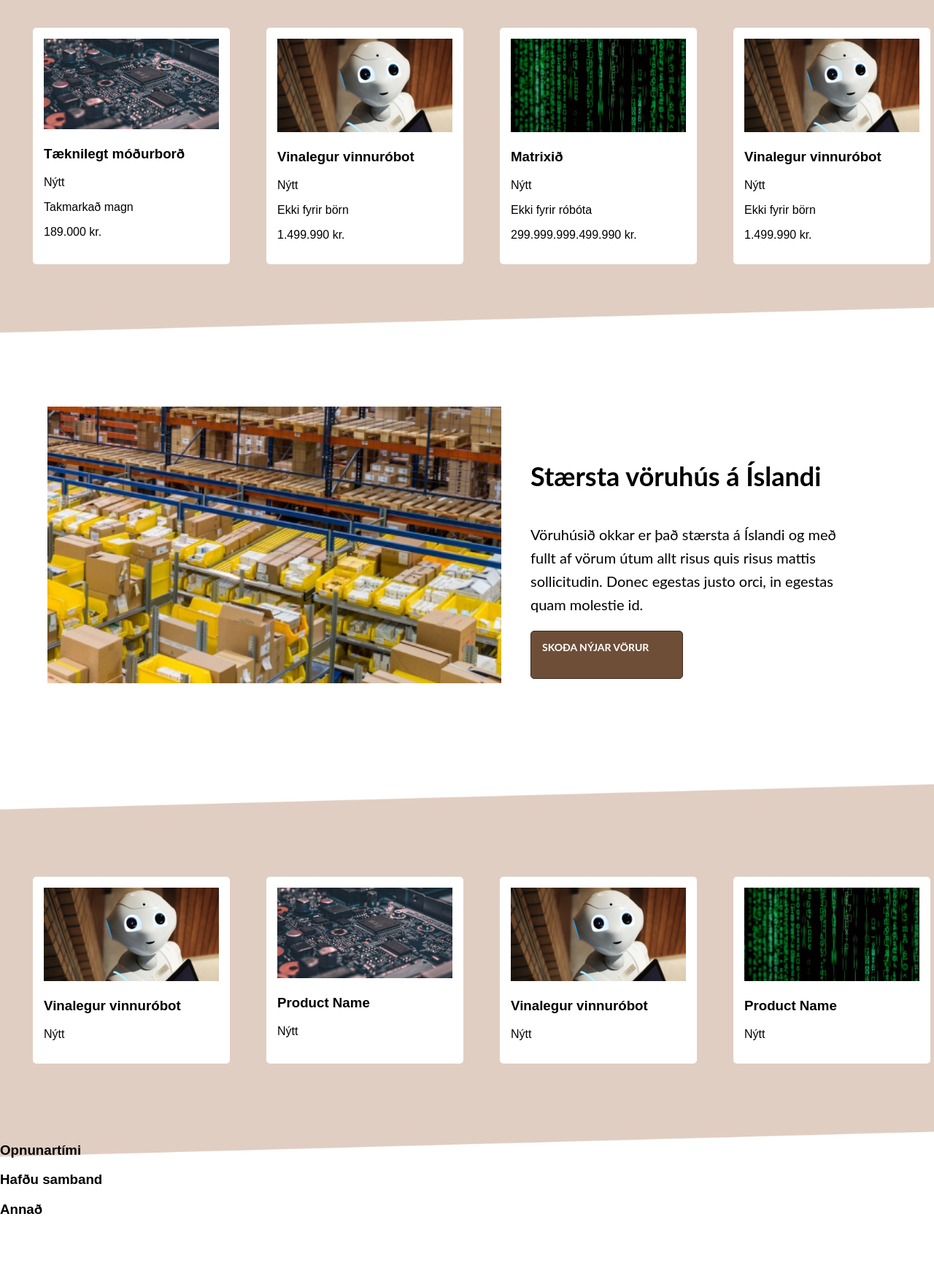
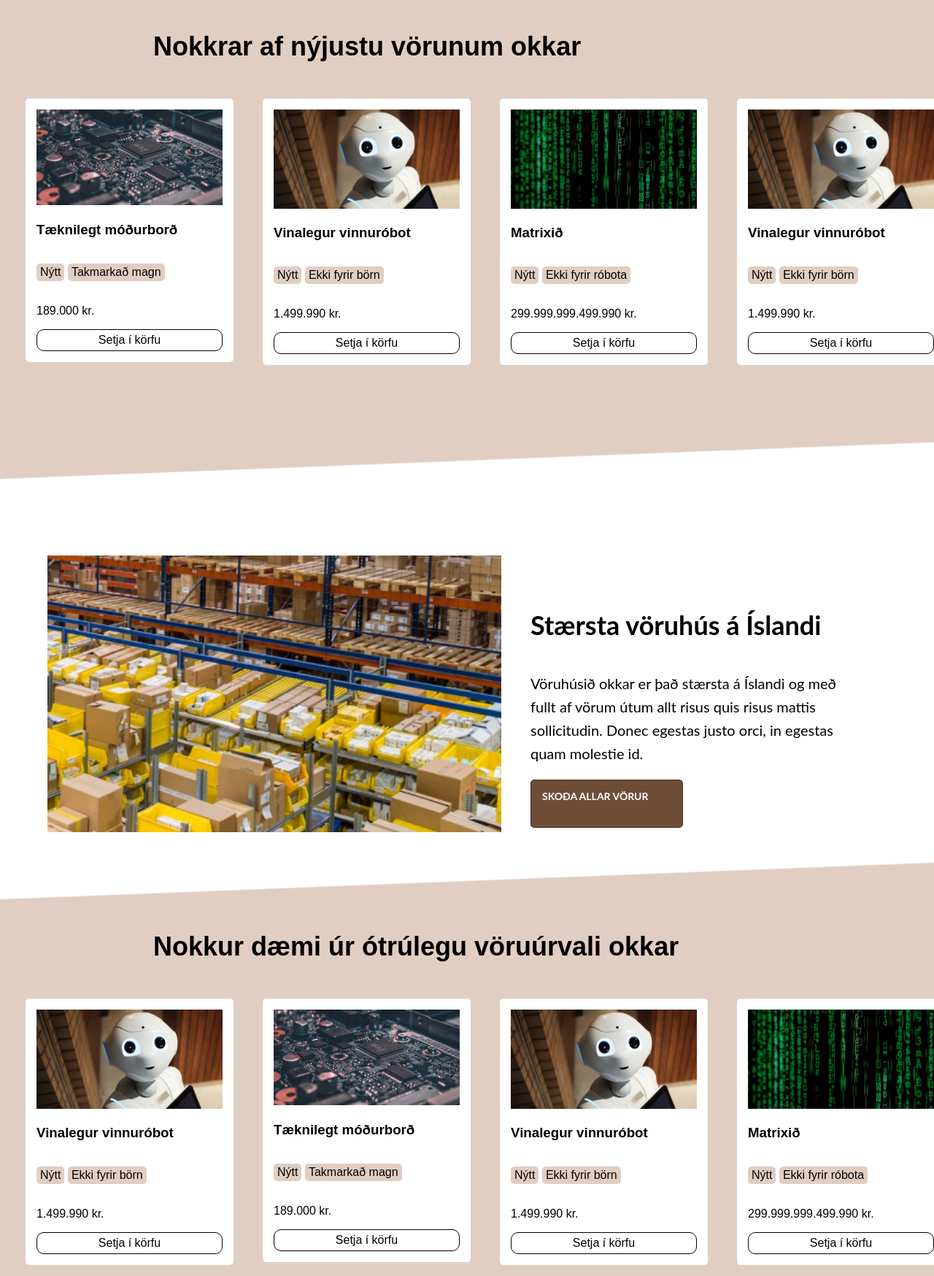
Before and after one commit to hea96/taeknibudin, a website: page index.html in a window 1280 px wide. Shown: the part 1432-3180 px from the top of the page at 73% size. Before the commit the page ends 3119 px from the top, so only its background shows below. Drawn offline with Linux system fonts and the light colour scheme.

Commit message:
Breytingar á forsíðunni, style.scss nöfn fyrir forsíðu

```diff
--- a/index.html
+++ b/index.html
@@ -27,6 +27,13 @@
             <div class="cart-count">1</div>
             <div class="cart-icon"></div>
         </div>
+        <div class="mobile-controls">
+            <div class="cart-container">
+                <div class="cart-icon"></div>
+                <div class="cart-count">1</div>
+            </div>
+            <div class="hamburger"></div>
+        </div>
     </header>
     <section class="promo">
         <h2>Tilboðsvika</h2>
@@ -51,34 +58,57 @@
         </div>
     </section>
     <section class="featured-products">
+        <div class="product-header">
+            <h2>Nokkrar af nýjustu vörunum okkar</h2>
+        </div>
         <div class="products">
             <div class="product">
                 <img src="/images/alexandre-debieve-FO7JIlwjOtU-unsplash 1.jpg" alt="Product Image">
                 <h3>Tæknilegt móðurborð</h3>
-                <p>Nýtt</p>
-                <p>Takmarkað magn</p>
+                <div class="tag-wrapper">
+                    <p class="tag">Nýtt</p>
+                </div>
+                <div class="tag-wrapper">
+                    <p class="tag">Takmarkað magn</p>
+                </div>
                 <p>189.000 kr.</p>
+                <span class="btn-product">Setja í körfu</span>
             </div>
             <div class="product">
                 <img src="/images/alex-knight-2EJCSULRwC8-unsplash 1.jpg" alt="Product Image">
                 <h3>Vinalegur vinnuróbot</h3>
-                <p>Nýtt</p>
-                <p>Ekki fyrir börn</p>
+                <div class="tag-wrapper">
+                    <p class="tag">Nýtt</p>
+                </div>
+                <div class="tag-wrapper">
+                    <p class="tag">Ekki fyrir börn</p>
+                </div>
                 <p>1.499.990 kr.</p>
+                <span class="btn-product">Setja í körfu</span>
             </div>
             <div class="product">
                 <img src="/images/markus-spiske-iar-afB0QQw-unsplash 1.jpg" alt="Product Image">
                 <h3>Matrixið</h3>
-                <p>Nýtt</p>
-                <p>Ekki fyrir róbóta</p>
+                <div class="tag-wrapper">
+                    <p class="tag">Nýtt</p>
+                </div>
+                <div class="tag-wrapper">
+                    <p class="tag">Ekki fyrir róbota</p>
+                </div>
                 <p>299.999.999.499.990 kr.</p>
+                <span class="btn-product">Setja í körfu</span>
             </div>
             <div class="product">
                 <img src="images/alex-knight-2EJCSULRwC8-unsplash 1.jpg" alt="Product Image">
                 <h3>Vinalegur vinnuróbot</h3>
-                <p>Nýtt</p>
-                <p>Ekki fyrir börn</p>
+                <div class="tag-wrapper">
+                    <p class="tag">Nýtt</p>
+                </div>
+                <div class="tag-wrapper">
+                    <p class="tag">Ekki fyrir börn</p>
+                </div>
                 <p>1.499.990 kr.</p>
+                <span class="btn-product">Setja í körfu</span>
             </div>
         </div>
     </section>
@@ -94,32 +124,63 @@
                 </p>
 
                 <div class="btn">
-                    <span class="btn-text">SKOÐA NÝJAR VÖRUR</span>
+                    <span class="btn-text">SKOÐA ALLAR VÖRUR</span>
                 </div>
             </div>
         </div>
     </section>
     <section class="featured-products2">
+        <div class="product-header">
+            <h2>Nokkur dæmi úr ótrúlegu vöruúrvali okkar</h2>
+        </div>
         <div class="products2">
             <div class="product2">
                 <img src="/images/alex-knight-2EJCSULRwC8-unsplash 1.jpg" alt="Product Image">
                 <h3>Vinalegur vinnuróbot</h3>
-                <p>Nýtt</p>
+                <div class="tag-wrapper">
+                    <p class="tag">Nýtt</p>
+                </div>
+                <div class="tag-wrapper">
+                    <p class="tag">Ekki fyrir börn</p>
+                </div>
+                <p>1.499.990 kr.</p>
+                <span class="btn-product">Setja í körfu</span>
             </div>
             <div class="product2">
                 <img src="/images/alexandre-debieve-FO7JIlwjOtU-unsplash 1.jpg" alt="Product Image">
-                <h3>Product Name</h3>
-                <p>Nýtt</p>
+                <h3>Tæknilegt móðurborð</h3>
+                <div class="tag-wrapper">
+                    <p class="tag">Nýtt</p>
+                </div>
+                <div class="tag-wrapper">
+                    <p class="tag">Takmarkað magn</p>
+                </div>
+                <p>189.000 kr.</p>
+                <span class="btn-product">Setja í körfu</span>
             </div>
             <div class="product2">
                 <img src="/images/alex-knight-2EJCSULRwC8-unsplash 1.jpg" alt="Product Image">
                 <h3>Vinalegur vinnuróbot</h3>
-                <p>Nýtt</p>
+                <div class="tag-wrapper">
+                    <p class="tag">Nýtt</p>
+                </div>
+                <div class="tag-wrapper">
+                    <p class="tag">Ekki fyrir börn</p>
+                </div>
+                <p>1.499.990 kr.</p>
+                <span class="btn-product">Setja í körfu</span>
             </div>
             <div class="product2">
                 <img src="/images/markus-spiske-iar-afB0QQw-unsplash 1.jpg" alt="Product Image">
-                <h3>Product Name</h3>
-                <p>Nýtt</p>
+                <h3>Matrixið</h3>
+                <div class="tag-wrapper">
+                    <p class="tag">Nýtt</p>
+                </div>
+                <div class="tag-wrapper">
+                    <p class="tag">Ekki fyrir róbota</p>
+                </div>
+                <p>299.999.999.499.990 kr.</p>
+                <span class="btn-product">Setja í körfu</span>
             </div>
         </div>
     </section>
--- a/styles/_content.scss
+++ b/styles/_frontpagecontent.scss
@@ -4,6 +4,7 @@
     justify-content: center;
     align-items: center;
     width: 100%;
+    margin-top: 100px;
 }
 
 .content-new-cta .inner-container{
--- /dev/null
+++ b/styles/_frontpagemedia.scss
@@ -0,0 +1,82 @@
+header .mobile-controls {
+    display: none;
+    align-items: center;
+    gap: 20px;
+}
+
+
+@media (max-width: 501px) {
+
+    header .search,
+    header .categories,
+    header .cart {
+        display: none ;
+    }
+
+
+    header .mobile-controls {
+        display: flex;
+        cursor: pointer;
+    }
+
+    header .hamburger {
+        width: 24px;
+        height: 20px;
+        fill: currentColor;
+    }
+
+    header .cart-container .cart-icon {
+        background-image: url("/images/Cart\ icon.svg");
+        width: 30px;
+        height: 30px;
+        position: relative;
+        margin-right: 20px;
+    }
+
+    header .cart-container .cart-count {
+        background: #6F4E37;
+        padding: 3px 7px;
+        border-radius: 50%;
+        font-family: "Lato", sans-serif;
+        font-weight: 400;
+        font-size: 14px;
+        line-height: 20px;
+        color: #FEFEFE;
+        position: absolute;
+        top: 30px;
+        right: 60px;
+        z-index: 1;
+    }
+
+    section.content .inner-container {
+        flex-direction: column;
+    }
+
+    section.content .photo,
+    section.content .photo1 {
+        margin: 10px 0;
+    }
+
+
+    .products, .products2 {
+        display: flex;
+        flex-wrap: wrap;
+        justify-content: space-between;
+    }
+
+    .product, .product2 {
+        flex-basis: 100%;
+        margin: 10px 0;
+    }
+
+
+    section.promo h2 {
+        font-size: 2rem;
+        text-align: center;
+    }
+
+    section.content .description {
+        text-align: center;
+        padding: 0 10px;
+    }
+}
--- /dev/null
+++ b/styles/_frontpageproduct.scss
@@ -0,0 +1,69 @@
+.featured-products {
+    display: flex;
+    flex-direction: column;
+    justify-content: flex-start;
+    align-items: flex-start;
+    width: 100%;
+    height: auto;
+    flex-wrap: wrap;
+    padding: 10px;
+    background: url("/images/Beigebackground.jpg");
+    background-repeat: no-repeat;
+    background-size: cover;
+    background-position: center;
+    min-height: calc(668px + 30px);
+}
+
+.product-header {
+    padding: 10px 0;
+    font-size: 1.5em;
+    text-align: left;
+    margin-left: 200px;
+    margin-top: 50px;
+}
+
+.products {
+    display: flex;
+    flex-wrap: wrap;
+    justify-content: center;
+    align-items: flex-start;
+    padding: 0px 15px;
+    gap: 20px;
+    width: 100%;
+}
+
+.product {
+    flex: 1 0 22%;
+    margin: 10px;
+    text-align: left;
+    justify-content: space-between;
+    padding: 15px;
+    border-radius: 5px;
+    background-color: #FFFFFF;
+    box-sizing: border-box;
+}
+
+.product img {
+    width: 100%;
+    height: auto;
+    max-width: 100%;
+}
+
+.tag-wrapper {
+    display: inline-block;
+}
+
+.tag {
+    display: inline-block;
+    border-radius: 5px;
+    background-color: #E1CEC2;
+    padding: 3px 5px;
+}
+
+.btn-product {
+    display: block;
+    border: 1px solid black;
+    padding: 5px 0;
+    text-align: center;
+    border-radius: 10px;
+}
--- a/styles/_product1.scss
+++ b/styles/_frontpageproduct1.scss
@@ -1,28 +1,39 @@
 .featured-products2 {
     display: flex;
-    justify-content: center;
-    align-items: center;
+    flex-direction: column;
+    justify-content: flex-start;
+    align-items: flex-start;
     width: 100%;
-    height: 674px;
+    height: auto;
     flex-wrap: wrap;
-    padding: 20px;
+    padding: 10px;
     background: url("/images/Beigebackground.jpg");
     background-repeat: no-repeat;
-    background-size: 1640px 520px;
+    background-size: cover;
     background-position: center;
-    margin-bottom: -140px;
+    min-height: calc(668px + 30px);
+}
+
+.product-header2 {
+    padding: 10px 0;
+    font-size: 1.5em;
+    text-align: left;
+    margin-left: 200px;
+    margin-top: 50px;
 }
 
 .products2 {
     display: flex;
     flex-wrap: wrap;
     justify-content: center;
+    align-items: flex-start;
     padding: 0px 15px;
-    gap: 30px;
+    gap: 20px;
+    width: 100%;
 }
 
 .product2 {
-    flex: 1 0 21%;
+    flex: 1 0 22%;
     margin: 10px;
     text-align: left;
     justify-content: space-between;
@@ -33,6 +44,7 @@
 }
 
 .product2 img {
+    width: 100%;
+    height: auto;
     max-width: 100%;
-    height: auto;
 }
--- a/styles/_header.scss
+++ b/styles/_header.scss
@@ -107,6 +107,9 @@ header {
             z-index: 1;
         }
     }
+    .hamburger{
+        background-image: url('/images/Vector.svg');
+    }
 }
 
 body {
--- a/styles/_product.scss
+++ /dev/null
@@ -1,37 +0,0 @@
-.featured-products {
-    display: flex;
-    justify-content: center;  // Horizontally centers content
-    align-items: center;      // Vertically centers content
-    width: 100%;
-    height: 674px;
-    flex-wrap: wrap;
-    padding: 20px;
-    background: url("/images/Beigebackground.jpg");
-    background-repeat: no-repeat;
-    background-size: 1640px 520px;  // Adjusted to cover to ensure the background fills the container
-    background-position: center; // Ensures the background image is centered
-}
-
-.products {
-    display: flex;
-    flex-wrap: wrap;
-    justify-content: center;
-    padding: 0px 15px;
-    gap: 30px;
-}
-
-.product {
-    flex: 1 0 21%;
-    margin: 10px;
-    text-align: left;
-    justify-content: space-between;
-    padding: 15px;
-    border-radius: 5px;
-    background-color: #FFFFFF;
-    box-sizing: border-box;
-}
-
-.product img {
-    max-width: 100%;
-    height: auto;
-}
--- a/styles/styles.scss
+++ b/styles/styles.scss
@@ -1,4 +1,5 @@
 @import "header";
-@import "content";
-@import "product";
-@import "product1";
+@import "frontpagecontent";
+@import "frontpageproduct";
+@import "frontpageproduct1";
+@import 'frontpagemedia';
```
Also changed, not shown: styles/styles.css, 1 other file.
